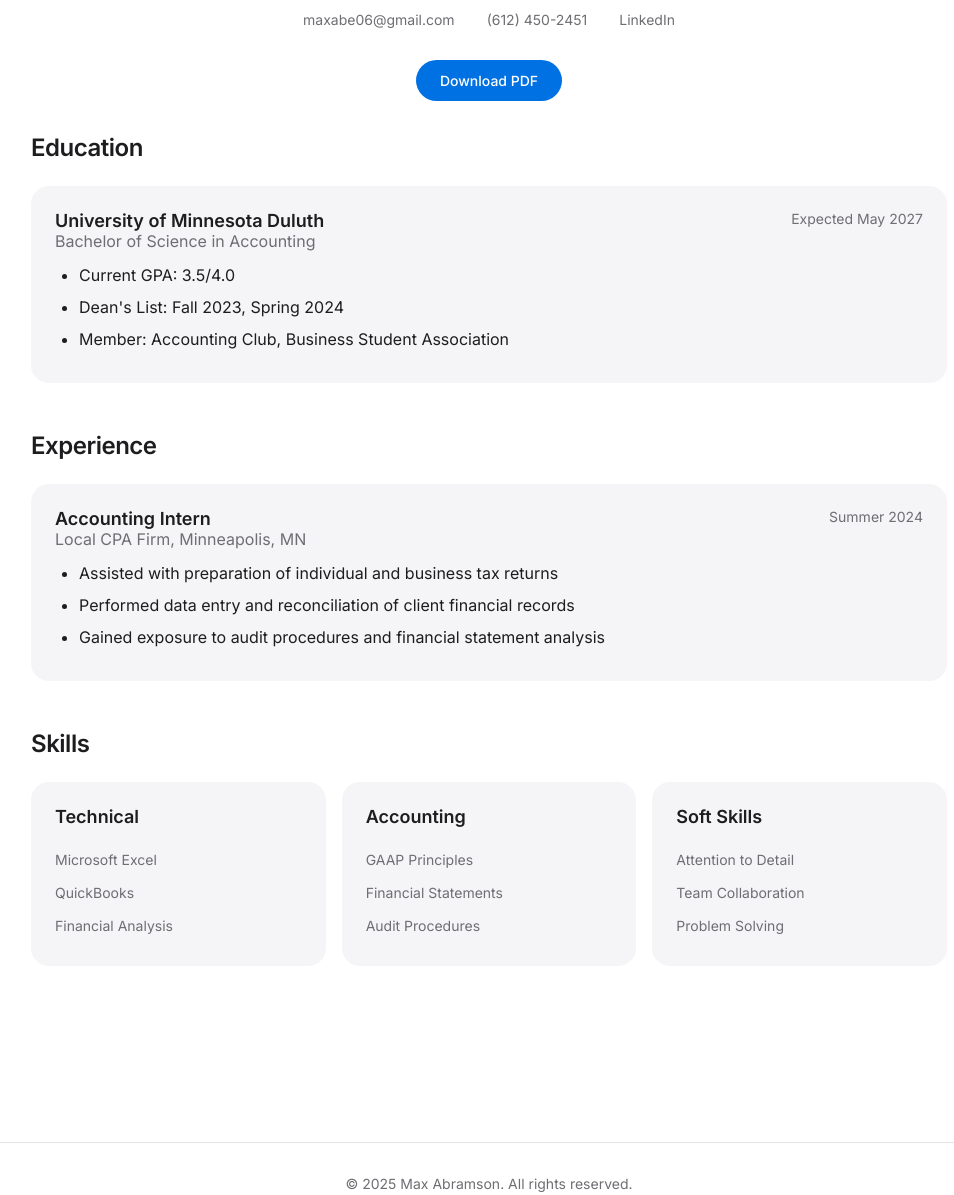
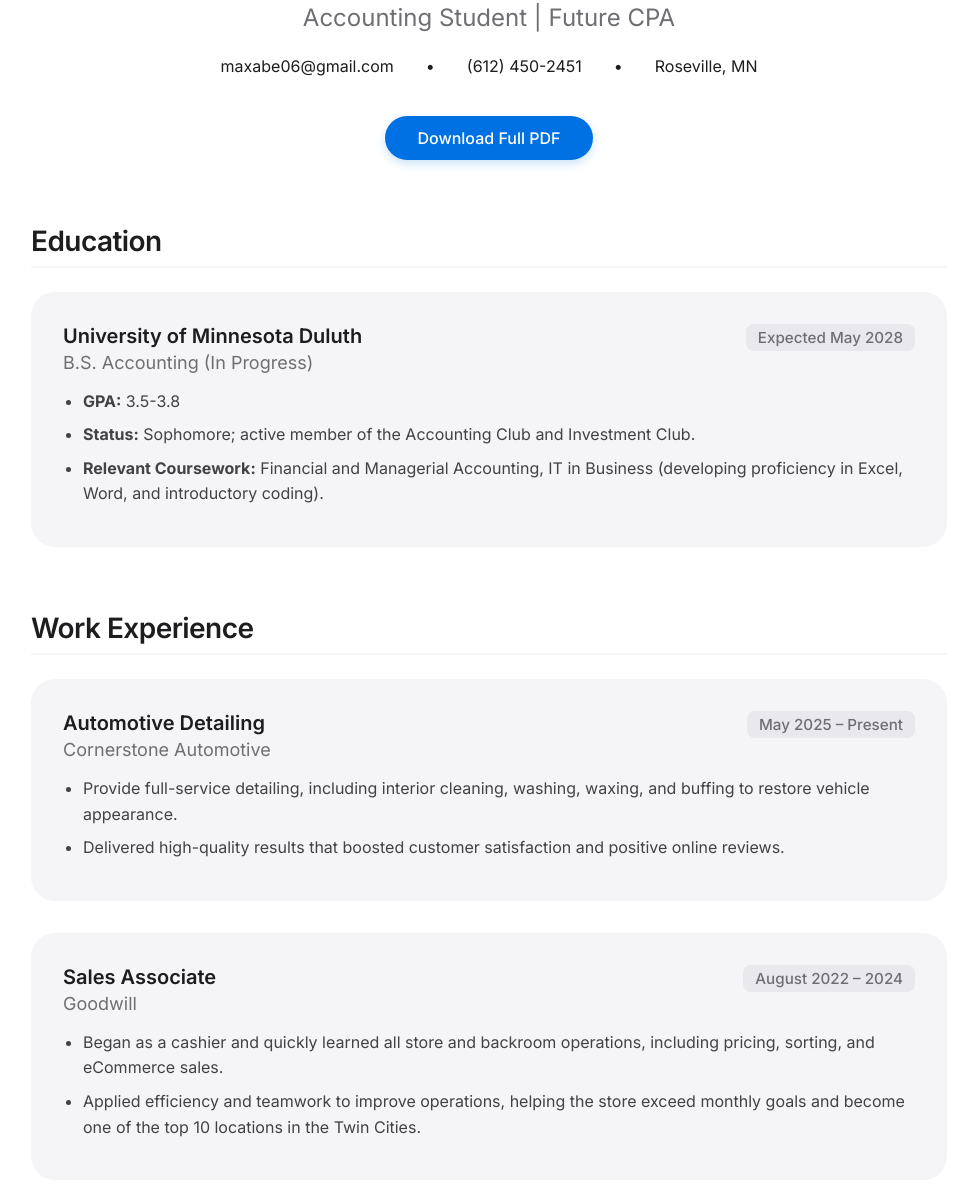
Before and after one commit to abram432-svg/maxabewebsite, a plain HTML site: page resume.html in a window 1280 px wide. Shown: the part 195-1390 px from the top of the page, without its empty margins (151-1105 px from the left). Drawn offline with Linux system fonts and the light colour scheme.

Commit message:
Add files via upload
commit 8

```diff
--- a/resume.html
+++ b/resume.html
@@ -69,7 +69,7 @@
 
         /* Hero Section */
         .hero {
-            padding: 6rem 2rem 2rem;
+            padding: 8rem 2rem 4rem;
             text-align: center;
             max-width: 980px;
             margin: 0 auto;
@@ -84,10 +84,10 @@
         }
 
         .hero .subtitle {
-            font-size: 1.25rem;
+            font-size: 1.5rem;
             font-weight: 400;
             color: #6e6e73;
-            margin-bottom: 1rem;
+            margin-bottom: 1.5rem;
         }
 
         .contact-info {
@@ -95,25 +95,34 @@
             justify-content: center;
             gap: 2rem;
             flex-wrap: wrap;
-            font-size: 0.875rem;
-            color: #6e6e73;
-            margin-bottom: 2rem;
+            font-size: 1rem;
+            color: #1d1d1f;
+            margin-bottom: 2.5rem;
+        }
+
+        .contact-info span {
+            display: flex;
+            align-items: center;
+            gap: 0.5rem;
         }
 
         .download-btn {
             display: inline-block;
-            padding: 0.75rem 1.5rem;
+            padding: 0.75rem 2rem;
             background: #0071e3;
             color: white;
             text-decoration: none;
             border-radius: 980px;
-            font-size: 0.875rem;
+            font-size: 1rem;
             font-weight: 500;
             transition: all 0.3s ease;
+            box-shadow: 0 4px 10px rgba(0, 113, 227, 0.2);
         }
 
         .download-btn:hover {
             background: #0077ed;
+            transform: translateY(-2px);
+            box-shadow: 0 6px 15px rgba(0, 113, 227, 0.3);
         }
 
         /* Content */
@@ -124,82 +133,106 @@
         }
 
         .section {
-            margin-bottom: 3rem;
+            margin-bottom: 4rem;
         }
 
         .section h2 {
-            font-size: 1.5rem;
+            font-size: 1.75rem;
             font-weight: 600;
             letter-spacing: -0.02em;
             margin-bottom: 1.5rem;
+            padding-bottom: 0.5rem;
+            border-bottom: 2px solid #f5f5f7;
         }
 
         .item {
             margin-bottom: 2rem;
-            padding: 1.5rem;
+            padding: 2rem;
             background: #f5f5f7;
-            border-radius: 18px;
+            border-radius: 24px;
+            transition: transform 0.2s ease;
+        }
+
+        .item:hover {
+            transform: scale(1.01);
         }
 
         .item-header {
             display: flex;
             justify-content: space-between;
             align-items: start;
-            margin-bottom: 0.75rem;
+            margin-bottom: 1rem;
             flex-wrap: wrap;
         }
 
         .item-title {
-            font-size: 1.125rem;
+            font-size: 1.25rem;
             font-weight: 600;
+            color: #1d1d1f;
         }
 
         .item-subtitle {
-            font-size: 1rem;
+            font-size: 1.125rem;
             color: #6e6e73;
+            margin-top: 0.25rem;
         }
 
         .item-date {
             color: #6e6e73;
-            font-size: 0.875rem;
+            font-size: 0.95rem;
+            font-weight: 500;
+            background: #e8e8ed;
+            padding: 0.25rem 0.75rem;
+            border-radius: 8px;
         }
 
         .item ul {
-            margin-left: 1.5rem;
-            margin-top: 0.75rem;
+            margin-left: 1.25rem;
+            margin-top: 1rem;
         }
 
         .item li {
             margin-bottom: 0.5rem;
-            line-height: 1.5;
+            line-height: 1.6;
+            color: #424245;
+            font-size: 1rem;
         }
 
+        /* Skills Grid */
         .skills-grid {
             display: grid;
-            grid-template-columns: repeat(3, 1fr);
-            gap: 1rem;
+            grid-template-columns: repeat(2, 1fr); /* Changed to 2 columns for this specific skill list */
+            gap: 1.5rem;
         }
 
         .skill-category {
             background: #f5f5f7;
-            padding: 1.5rem;
-            border-radius: 18px;
+            padding: 2rem;
+            border-radius: 24px;
         }
 
         .skill-category h3 {
-            font-size: 1.125rem;
+            font-size: 1.25rem;
             font-weight: 600;
-            margin-bottom: 1rem;
+            margin-bottom: 1.25rem;
+            color: #1d1d1f;
         }
 
         .skill-category ul {
             list-style: none;
+            padding: 0;
+            margin: 0;
         }
 
         .skill-category li {
             padding: 0.5rem 0;
-            font-size: 0.875rem;
-            color: #6e6e73;
+            font-size: 1rem;
+            color: #424245;
+            border-bottom: 1px solid #e8e8ed;
+        }
+
+        .skill-category li:last-child {
+            border-bottom: none;
         }
 
         /* Footer */
@@ -232,6 +265,11 @@
 
             .item-header {
                 flex-direction: column;
+                gap: 0.5rem;
+            }
+
+            .item-date {
+                align-self: flex-start;
             }
         }
     </style>
@@ -257,10 +295,12 @@
         <p class="subtitle">Accounting Student | Future CPA</p>
         <div class="contact-info">
             <span>maxabe06@gmail.com</span>
+            <span>•</span>
             <span>(612) 450-2451</span>
-            <span>LinkedIn</span>
+            <span>•</span>
+            <span>Roseville, MN</span>
         </div>
-        <a href="Max Abramson Resume (6).pdf" download class="download-btn">Download PDF</a>
+        <a href="Max Abramson Resume (6).pdf" download class="download-btn">Download Full PDF</a>
     </section>
 
     <!-- Content -->
@@ -272,33 +312,94 @@
                 <div class="item-header">
                     <div>
                         <div class="item-title">University of Minnesota Duluth</div>
-                        <div class="item-subtitle">Bachelor of Science in Accounting</div>
+                        <div class="item-subtitle">B.S. Accounting (In Progress)</div>
                     </div>
-                    <div class="item-date">Expected May 2027</div>
+                    <div class="item-date">Expected May 2028</div>
                 </div>
                 <ul>
-                    <li>Current GPA: 3.5/4.0</li>
-                    <li>Dean's List: Fall 2023, Spring 2024</li>
-                    <li>Member: Accounting Club, Business Student Association</li>
+                    <li><strong>GPA:</strong> 3.5-3.8</li>
+                    <li><strong>Status:</strong> Sophomore; active member of the Accounting Club and Investment Club.</li>
+                    <li><strong>Relevant Coursework:</strong> Financial and Managerial Accounting, IT in Business (developing proficiency in Excel, Word, and introductory coding).</li>
                 </ul>
             </div>
         </div>
 
         <!-- Experience -->
         <div class="section">
-            <h2>Experience</h2>
+            <h2>Work Experience</h2>
+
             <div class="item">
                 <div class="item-header">
                     <div>
-                        <div class="item-title">Accounting Intern</div>
-                        <div class="item-subtitle">Local CPA Firm, Minneapolis, MN</div>
+                        <div class="item-title">Automotive Detailing</div>
+                        <div class="item-subtitle">Cornerstone Automotive</div>
                     </div>
-                    <div class="item-date">Summer 2024</div>
+                    <div class="item-date">May 2025 – Present</div>
                 </div>
                 <ul>
-                    <li>Assisted with preparation of individual and business tax returns</li>
-                    <li>Performed data entry and reconciliation of client financial records</li>
-                    <li>Gained exposure to audit procedures and financial statement analysis</li>
+                    <li>Provide full-service detailing, including interior cleaning, washing, waxing, and buffing to restore vehicle appearance.</li>
+                    <li>Delivered high-quality results that boosted customer satisfaction and positive online reviews.</li>
+                </ul>
+            </div>
+
+            <div class="item">
+                <div class="item-header">
+                    <div>
+                        <div class="item-title">Sales Associate</div>
+                        <div class="item-subtitle">Goodwill</div>
+                    </div>
+                    <div class="item-date">August 2022 – 2024</div>
+                </div>
+                <ul>
+                    <li>Began as a cashier and quickly learned all store and backroom operations, including pricing, sorting, and eCommerce sales.</li>
+                    <li>Applied efficiency and teamwork to improve operations, helping the store exceed monthly goals and become one of the top 10 locations in the Twin Cities.</li>
+                </ul>
+            </div>
+
+            <div class="item">
+                <div class="item-header">
+                    <div>
+                        <div class="item-title">Cashier</div>
+                        <div class="item-subtitle">Hansen Amusement Foods</div>
+                    </div>
+                    <div class="item-date">October 2020 – August 2022</div>
+                </div>
+                <ul>
+                    <li>Operated POS systems and served as a supply runner during major events at the Minnesota State Fairgrounds.</li>
+                    <li>Provided fast, friendly service in high-volume settings, contributing to the company’s most profitable event day in 2021.</li>
+                </ul>
+            </div>
+        </div>
+
+        <!-- Volunteering -->
+        <div class="section">
+            <h2>Volunteering & Community</h2>
+
+            <div class="item">
+                <div class="item-header">
+                    <div>
+                        <div class="item-title">Volunteer</div>
+                        <div class="item-subtitle">House of Mercy Church</div>
+                    </div>
+                    <div class="item-date">2014 – Present</div>
+                </div>
+                <ul>
+                    <li>Assisted with classroom setup, worship preparation, and cleanup after community events.</li>
+                    <li>Ensured smooth operations and a welcoming environment for attendees.</li>
+                </ul>
+            </div>
+
+            <div class="item">
+                <div class="item-header">
+                    <div>
+                        <div class="item-title">Volunteer</div>
+                        <div class="item-subtitle">ACR Homes</div>
+                    </div>
+                    <div class="item-date">2014 – Present</div>
+                </div>
+                <ul>
+                    <li>Supported events for individuals with disabilities; performed yard work and snow removal.</li>
+                    <li>Demonstrated teamwork and empathy, creating inclusive and accessible environments.</li>
                 </ul>
             </div>
         </div>
@@ -310,25 +411,17 @@
                 <div class="skill-category">
                     <h3>Technical</h3>
                     <ul>
-                        <li>Microsoft Excel</li>
-                        <li>QuickBooks</li>
-                        <li>Financial Analysis</li>
+                        <li>Microsoft Word and Excel</li>
+                        <li>Email correspondence</li>
+                        <li>IT in Business Tools</li>
                     </ul>
                 </div>
                 <div class="skill-category">
-                    <h3>Accounting</h3>
+                    <h3>Professional</h3>
                     <ul>
-                        <li>GAAP Principles</li>
-                        <li>Financial Statements</li>
-                        <li>Audit Procedures</li>
-                    </ul>
-                </div>
-                <div class="skill-category">
-                    <h3>Soft Skills</h3>
-                    <ul>
-                        <li>Attention to Detail</li>
-                        <li>Team Collaboration</li>
-                        <li>Problem Solving</li>
+                        <li>Customer Service and Sales</li>
+                        <li>Cross functional collaboration</li>
+                        <li>Operations & Efficiency</li>
                     </ul>
                 </div>
             </div>
```
